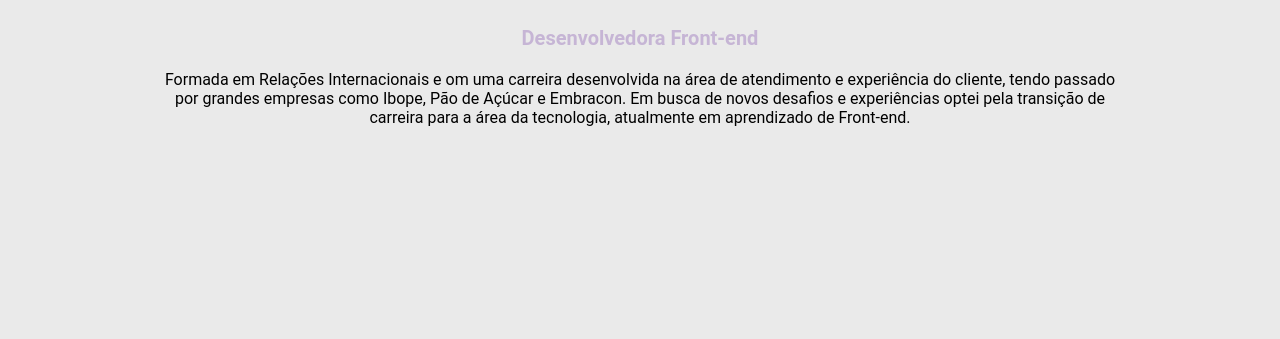
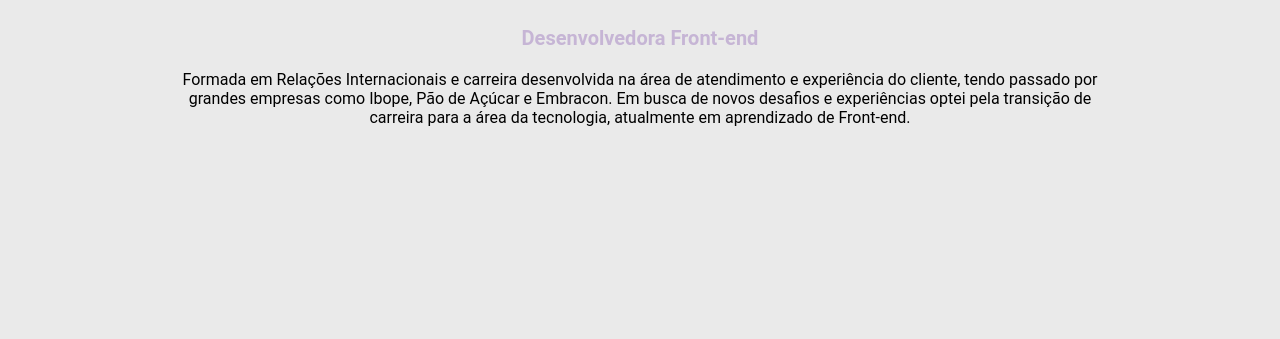
Before and after one commit to jennys-alves/portifolio-pretalab-jennifer-vasconcelos, a plain HTML site: page index.html in a window 1280 px wide. Shown: the part 461-800 px from the top of the page. Drawn offline with Linux system fonts and the light colour scheme.

Commit message:
correção texto

```diff
--- a/index.html
+++ b/index.html
@@ -36,7 +36,7 @@
                         <h2 class="profissao">Desenvolvedora Front-end</h2>
                     </div>
                     <div class="texto-sobre">
-                        Formada em Relações Internacionais e om uma carreira desenvolvida na área de atendimento e experiência do cliente, tendo passado por grandes empresas como Ibope, Pão de Açúcar e Embracon. Em busca de novos desafios e experiências optei pela transição de carreira para a área da tecnologia, atualmente em aprendizado de Front-end.
+                        Formada em Relações Internacionais e carreira desenvolvida na área de atendimento e experiência do cliente, tendo passado por grandes empresas como Ibope, Pão de Açúcar e Embracon. Em busca de novos desafios e experiências optei pela transição de carreira para a área da tecnologia, atualmente em aprendizado de Front-end.
                     </div>
                 </article>
             </section>
```
